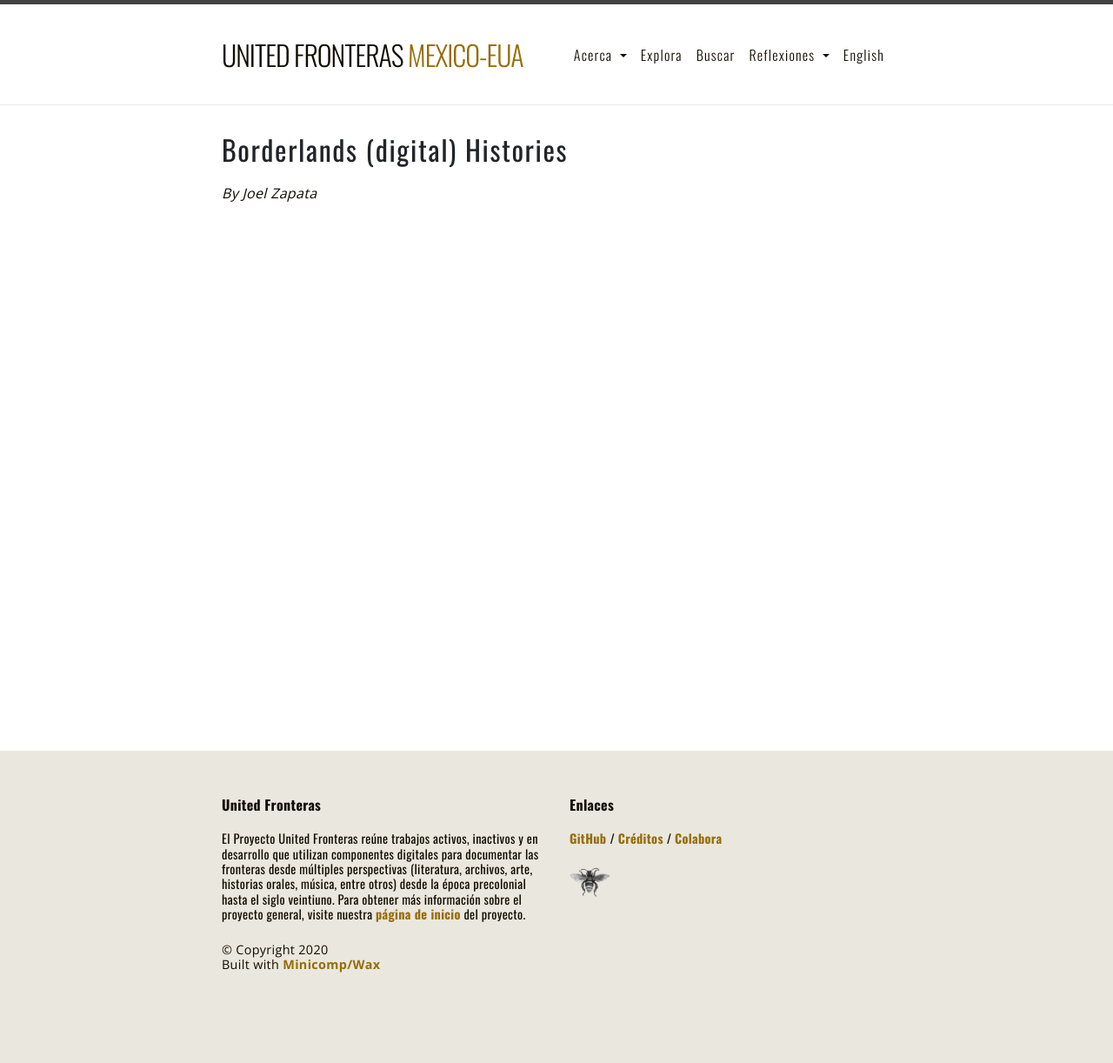
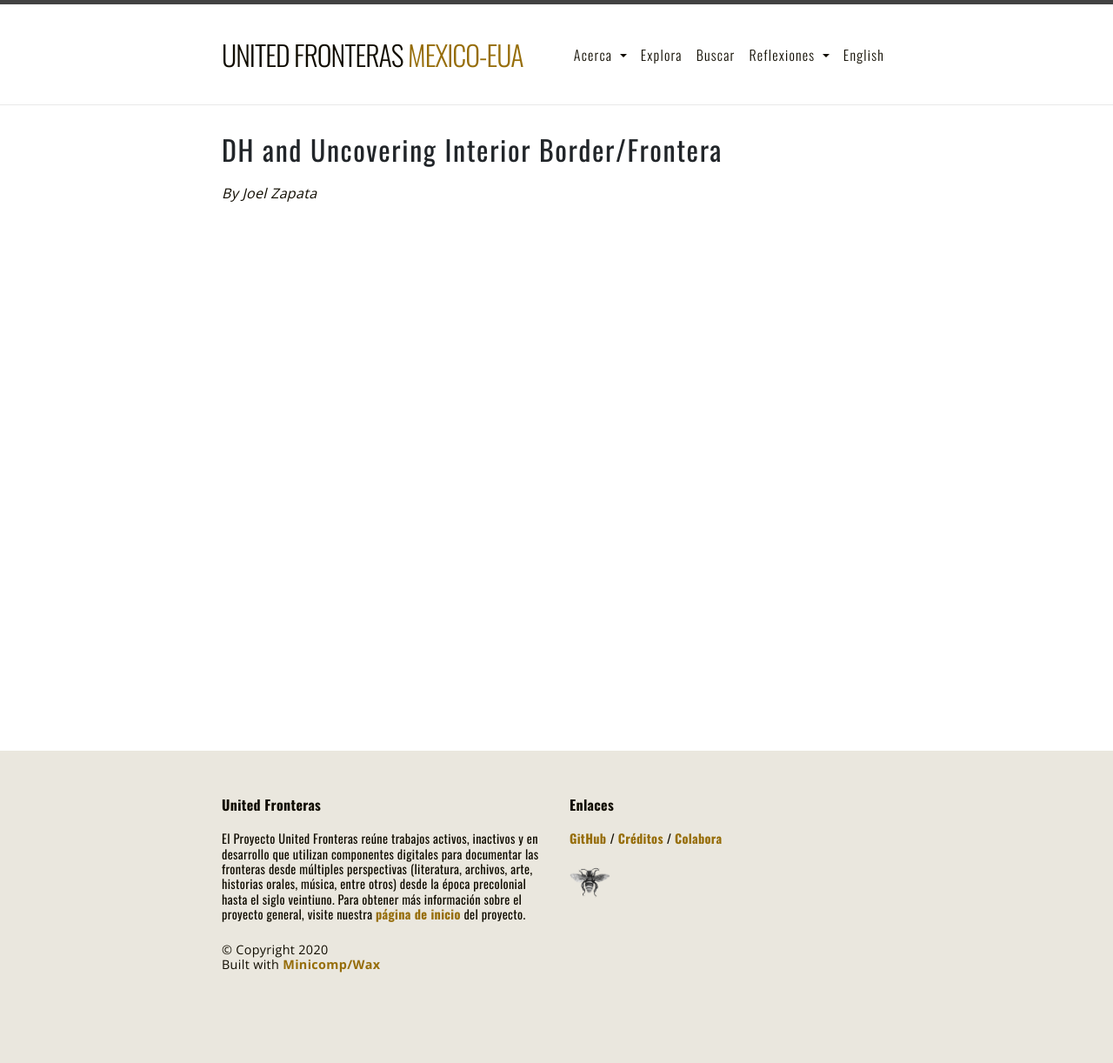
Before and after one commit to unitedfronteras/ufexhibicion_mexeua, a Jekyll site: the page built from _reflections/zapataj.md, in a window 1280 px wide. Shown: the whole page at 87% size. Built offline with Jekyll 4.4.1, drawn with Linux system fonts in a browser that asks for light colours.

Commit message:
Update zapataj.md

```diff
--- a/_reflections/zapataj.md
+++ b/_reflections/zapataj.md
@@ -1,6 +1,6 @@
 ---
 layout: page
-title: "Borderlands (digital) Histories"
+title: "DH and Uncovering Interior Border/Frontera"
 permalink: /reflections/zapataj/
 ---
 
```
